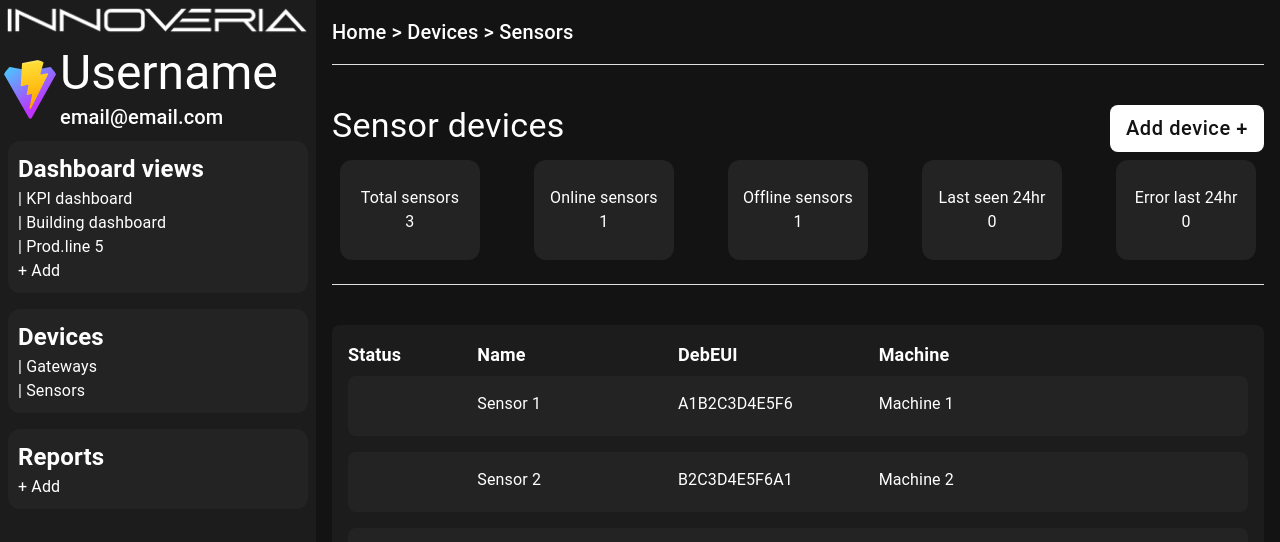
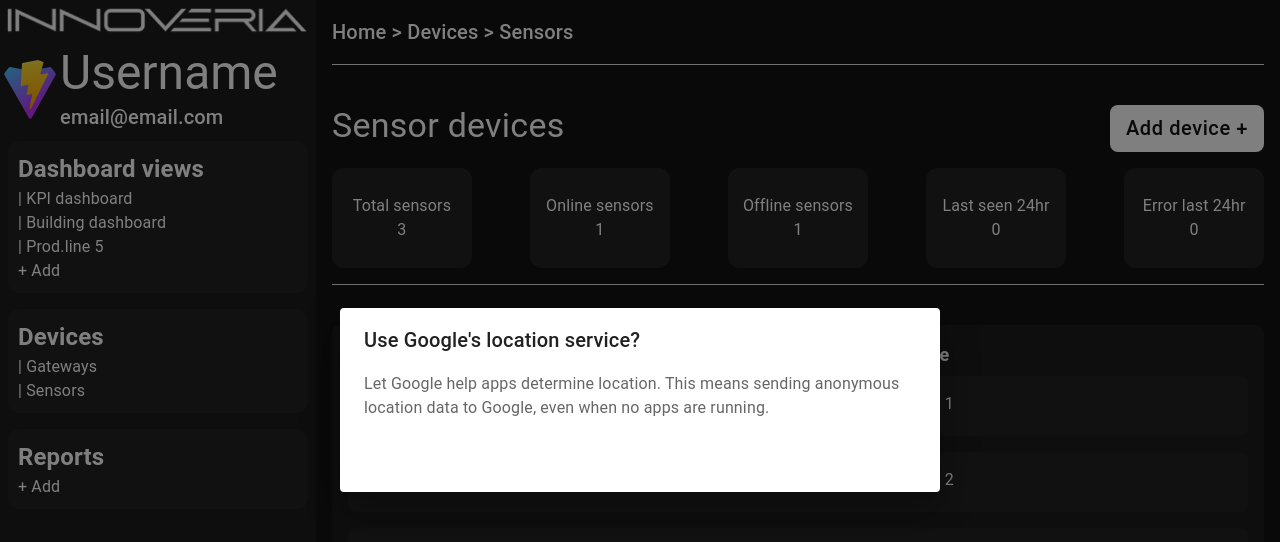
Before and after one commit to magnusdybdal-snd/innoveria-iot, a React (Vite) app in the folder web/: page /Devices/Sensors in a window 1280 px wide. Both pictures are taken after a click on the button "Add device +". Shown: the top 542 px of the page. Built offline with nearby package versions, Linux system fonts and the light colour scheme; some icons are missing.

Commit message:
feat: add device opens dialog box

```diff
--- /dev/null
+++ b/web/src/components/addDevicePopup/addDevicePopup.tsx
@@ -0,0 +1,44 @@
+import Button from "@mui/material/Button";
+import Dialog from "@mui/material/Dialog";
+import DialogActions from "@mui/material/DialogActions";
+import DialogContent from "@mui/material/DialogContent";
+import DialogContentText from "@mui/material/DialogContentText";
+import DialogTitle from "@mui/material/DialogTitle";
+
+export interface AddDeviceProps {
+  open: boolean;
+  onClose: () => void;
+}
+
+export function AddDevice(props: AddDeviceProps) {
+  const { onClose, open } = props;
+
+  const handleClose = () => {
+    onClose();
+  };
+
+  return (
+    <Dialog
+      open={open}
+      onClose={handleClose}
+      aria-labelledby="alert-dialog-title"
+      aria-describedby="alert-dialog-description"
+    >
+      <DialogTitle id="alert-dialog-title">
+        {"Use Google's location service?"}
+      </DialogTitle>
+      <DialogContent>
+        <DialogContentText id="alert-dialog-description">
+          Let Google help apps determine location. This means sending anonymous
+          location data to Google, even when no apps are running.
+        </DialogContentText>
+      </DialogContent>
+      <DialogActions>
+        <Button onClick={handleClose}>Disagree</Button>
+        <Button onClick={handleClose} autoFocus>
+          Agree
+        </Button>
+      </DialogActions>
+    </Dialog>
+  );
+}
--- /dev/null
+++ b/web/src/components/addDevicePopup/index.ts
@@ -0,0 +1 @@
+export { AddDevice } from "./addDevicePopup.tsx";
--- a/web/src/components/sensorsGenInfo/sensorsGenInfo.tsx
+++ b/web/src/components/sensorsGenInfo/sensorsGenInfo.tsx
@@ -15,7 +15,7 @@ export function SensorsGenInfo({ title, count }: InfoProps) {
       sx={{
         backgroundColor: "secondary.light",
         color: "primary.main",
-        margin: 1,
+        marginTop: 2,
         borderRadius: 3,
         border: "3px grey",
         width: "15%",
--- a/web/src/pages/Sensors.tsx
+++ b/web/src/pages/Sensors.tsx
@@ -2,6 +2,7 @@ import { useState } from "react";
 
 import Button from "@mui/material/Button";
 
+import { AddDevice } from "@/components/addDevicePopup";
 import { CategoryHeader } from "@/components/CategoryHeader";
 import {
   DeviceRow,
@@ -21,6 +22,16 @@ const sensorDetails: string[] = ["Status", "Name", "DebEUI", "Machine"];
 const sortableColumns: SensorSortKey[] = ["Status", "Name", "Machine"];
 
 export default function Sensors() {
+  const [open, setOpen] = useState(false);
+
+  const handleClickOpen = () => {
+    setOpen(true);
+  };
+
+  const handleClose = () => {
+    setOpen(false);
+  };
+
   const addButton = (
     <Button
       variant="outlined"
@@ -32,6 +43,7 @@ export default function Sensors() {
         textTransform: "none",
         fontSize: 20,
       }}
+      onClick={handleClickOpen}
     >
       Add device +
     </Button>
@@ -96,6 +108,8 @@ export default function Sensors() {
           ))}
         </CategoryHeader>
       </PageContent>
+
+      <AddDevice open={open} onClose={handleClose} />
     </div>
   );
 }
```
